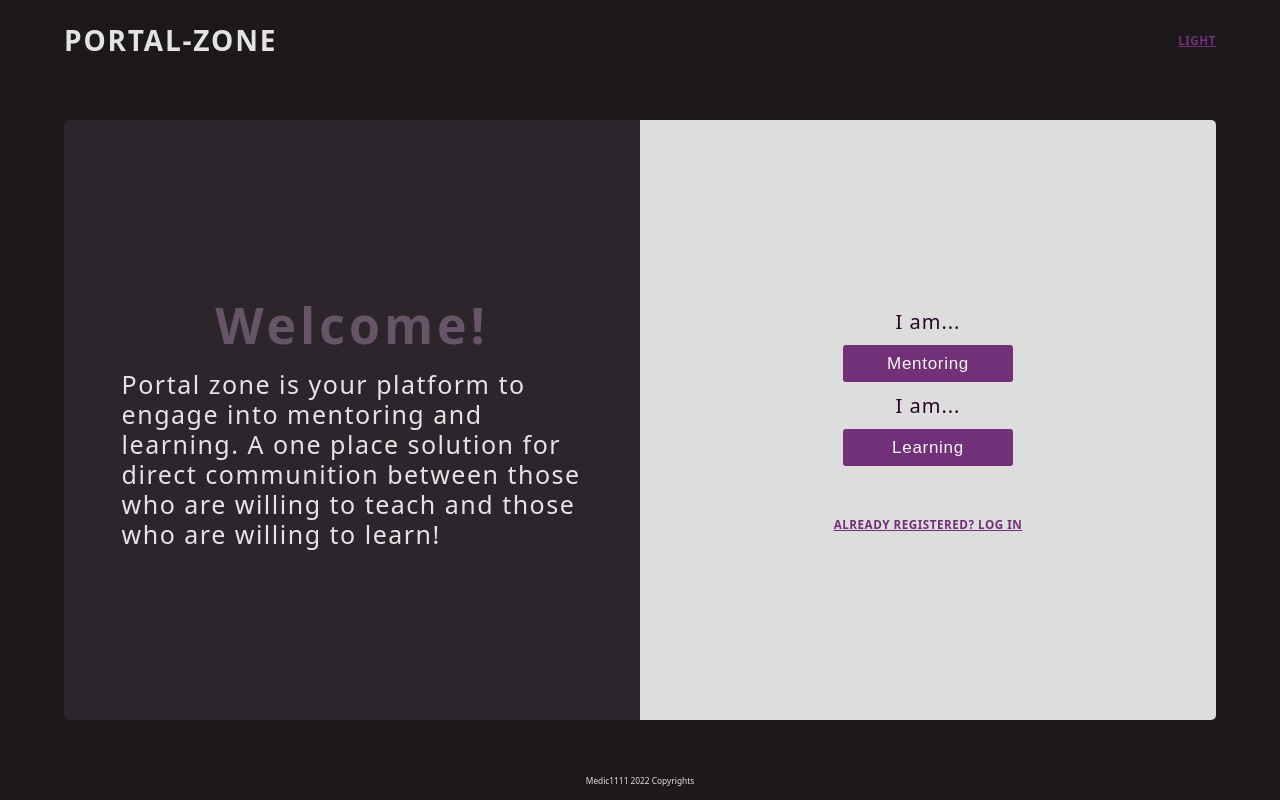
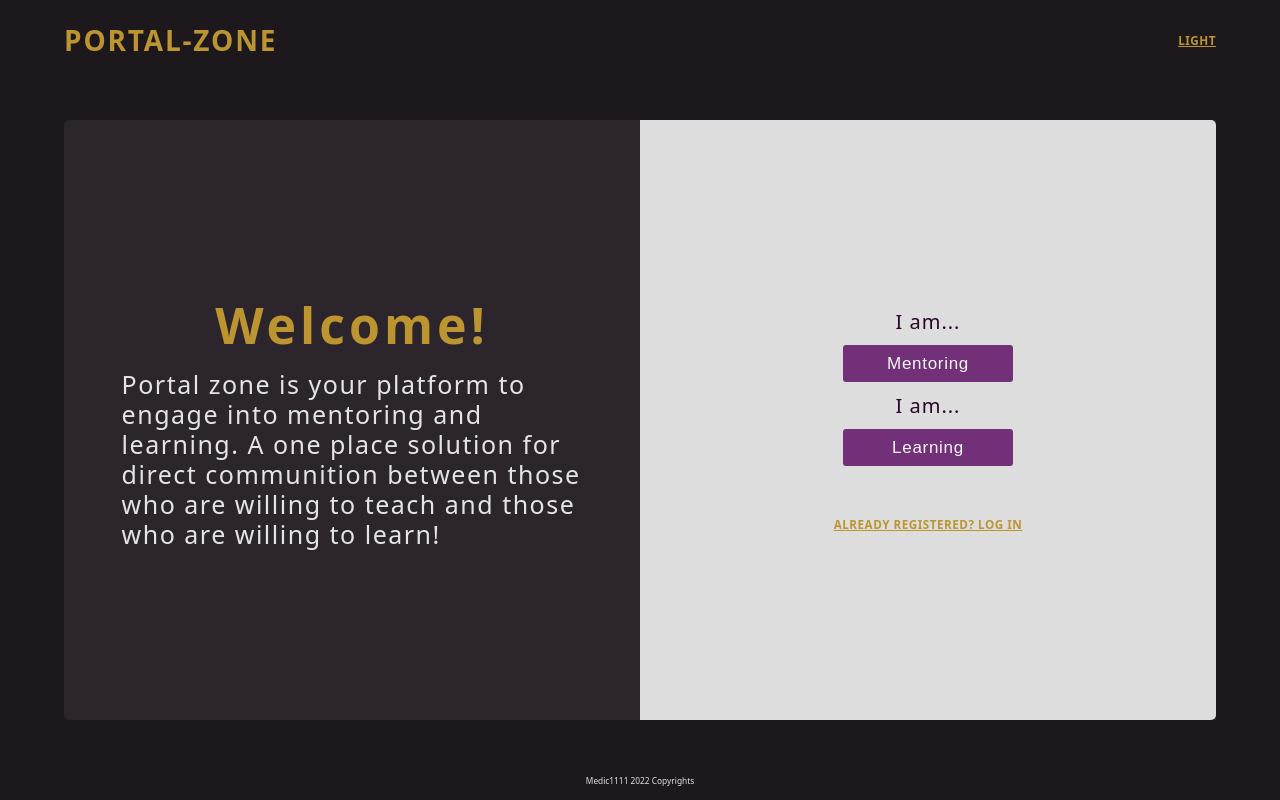
Before and after one commit to Medic1111/PORTAL-ZONE-MY-PORTAL-v2, a React (Create React App) app in the folder client/: page / in a window 1280 px wide. Built offline with nearby package versions, Linux system fonts and the light colour scheme.

Commit message:
Edit colors by adding yellow to spectrum

```diff
--- a/client/src/components/Header/Header.module.css
+++ b/client/src/components/Header/Header.module.css
@@ -11,4 +11,6 @@
   font-size: 2.8em;
   letter-spacing: 1.8px;
   text-transform: uppercase;
+  color: #713077;
+  color: rgb(188, 149, 49);
 }
--- a/client/src/components/Hero/Hero.module.css
+++ b/client/src/components/Hero/Hero.module.css
@@ -29,6 +29,7 @@
   font-size: 5em;
   letter-spacing: 4px;
   color: #6f5d70da;
+  color: rgb(188, 149, 49);
 }
 .mainP {
   font-size: 2.5em;
--- a/client/src/components/Utilities/Button/Button.module.css
+++ b/client/src/components/Utilities/Button/Button.module.css
@@ -14,5 +14,6 @@
 .btn:hover,
 .dark:hover {
   background-color: #58445b;
+  background-color: rgb(188, 149, 49);
   transition: 0.2s;
 }
--- a/client/src/components/Utilities/Link/Link.module.css
+++ b/client/src/components/Utilities/Link/Link.module.css
@@ -4,10 +4,12 @@
   text-decoration: underline;
   text-transform: uppercase;
   letter-spacing: 0.5px;
-  color: #713077;
+  color: rgb(188, 149, 49);
 }
 .dark:hover,
 .link:hover {
   color: #58445b;
+  color: #713077;
+
   transition: 0.2s;
 }
--- a/client/src/index.css
+++ b/client/src/index.css
@@ -14,6 +14,7 @@ html {
 body {
   height: inherit;
   width: inherit;
+  position: relative;
 }
 
 @media (max-width: 798px) {
```
